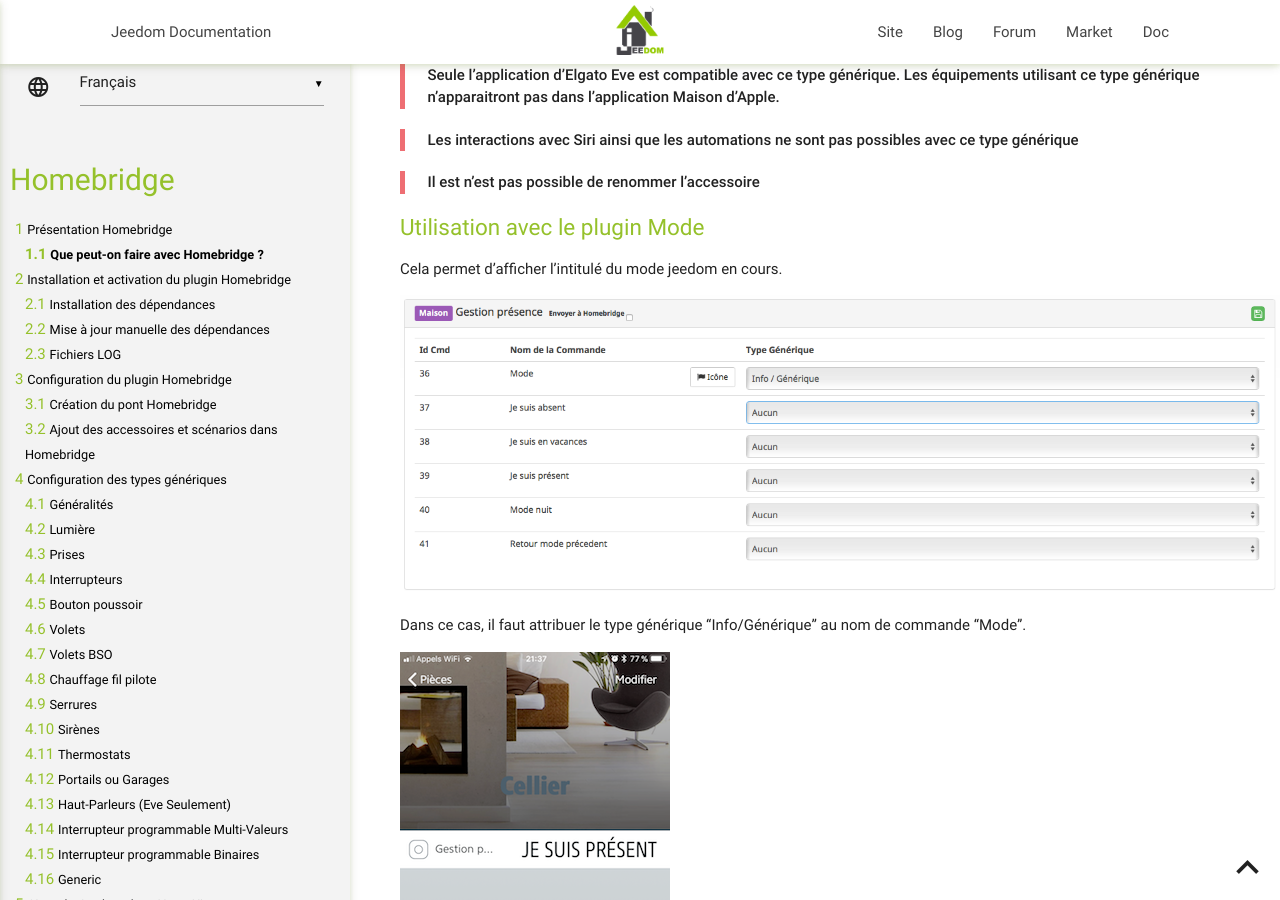
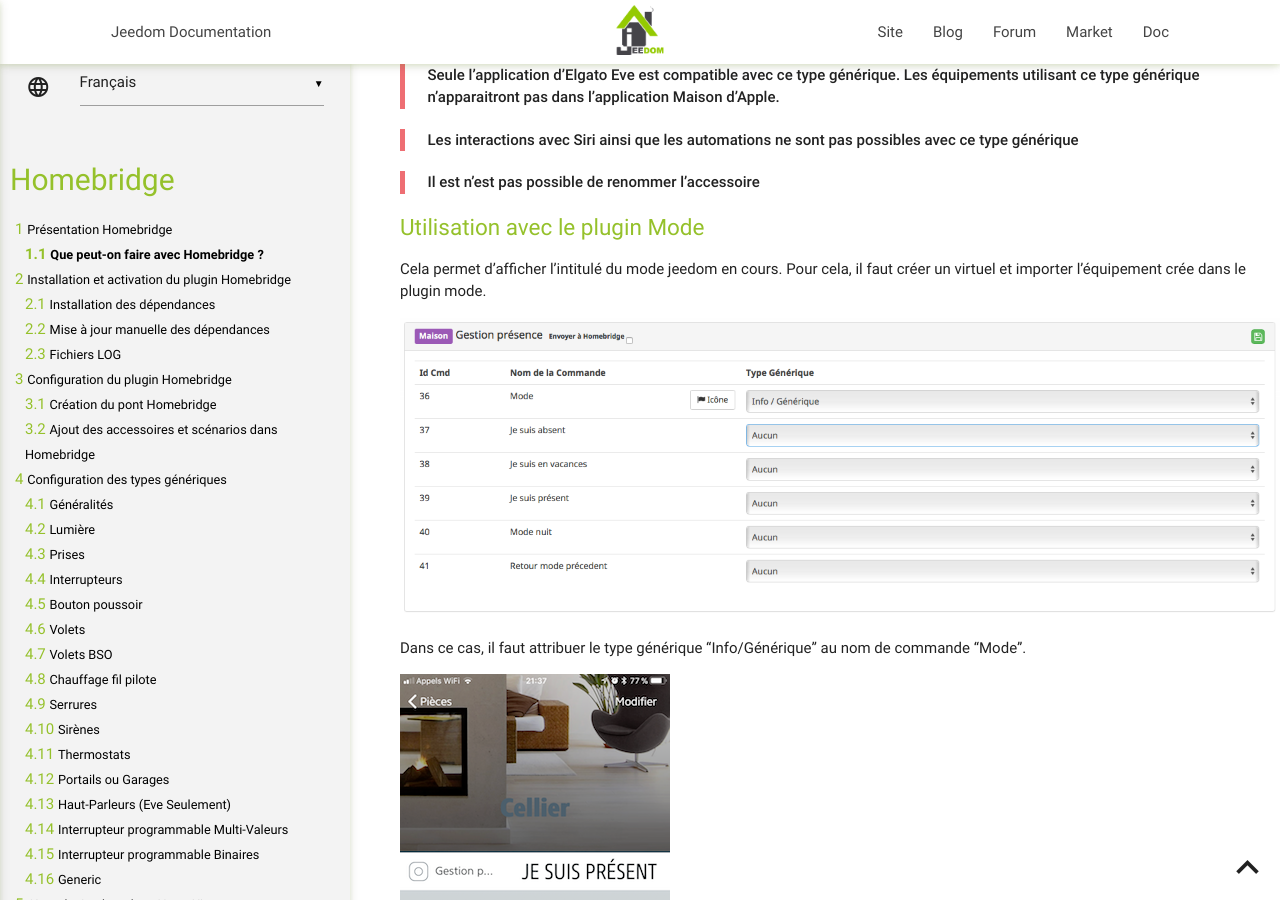
Before and after one commit to noodom/plugin-homebridge, a Jekyll site: the page built from docs/fr_FR/index.md, in a window 1280 px wide and 900 px high, scrolled down 46562 px. Built offline with Jekyll 4.4.1, drawn with Linux system fonts in a browser that asks for light colours; our own code applies the rules of GitHub Pages for plain Markdown files.

Commit message:
Mise à jour documentation plugin mode

```diff
--- a/docs/fr_FR/index.md
+++ b/docs/fr_FR/index.md
@@ -970,7 +970,7 @@ Le type générique "Info/Générique" permet de faire remonter n'importe quelle
 
 ### Utilisation avec le plugin Mode #
 
-Cela permet d'afficher l'intitulé du mode jeedom en cours.
+Cela permet d'afficher l'intitulé du mode jeedom en cours. Pour cela, il faut créer un virtuel et importer l'équipement crée dans le plugin mode.
 
 ![custom-1](../images/custom-1.png)
 
```
